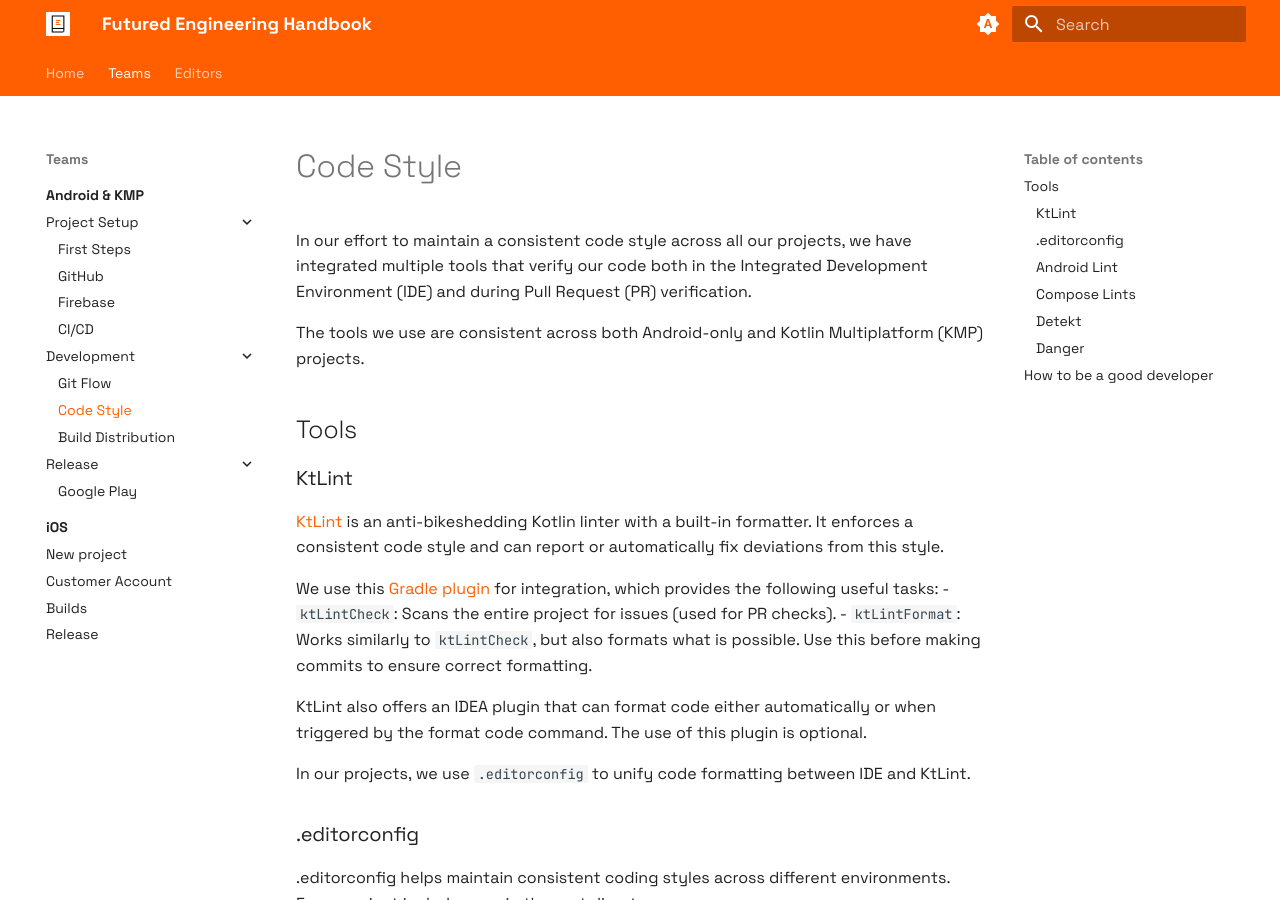
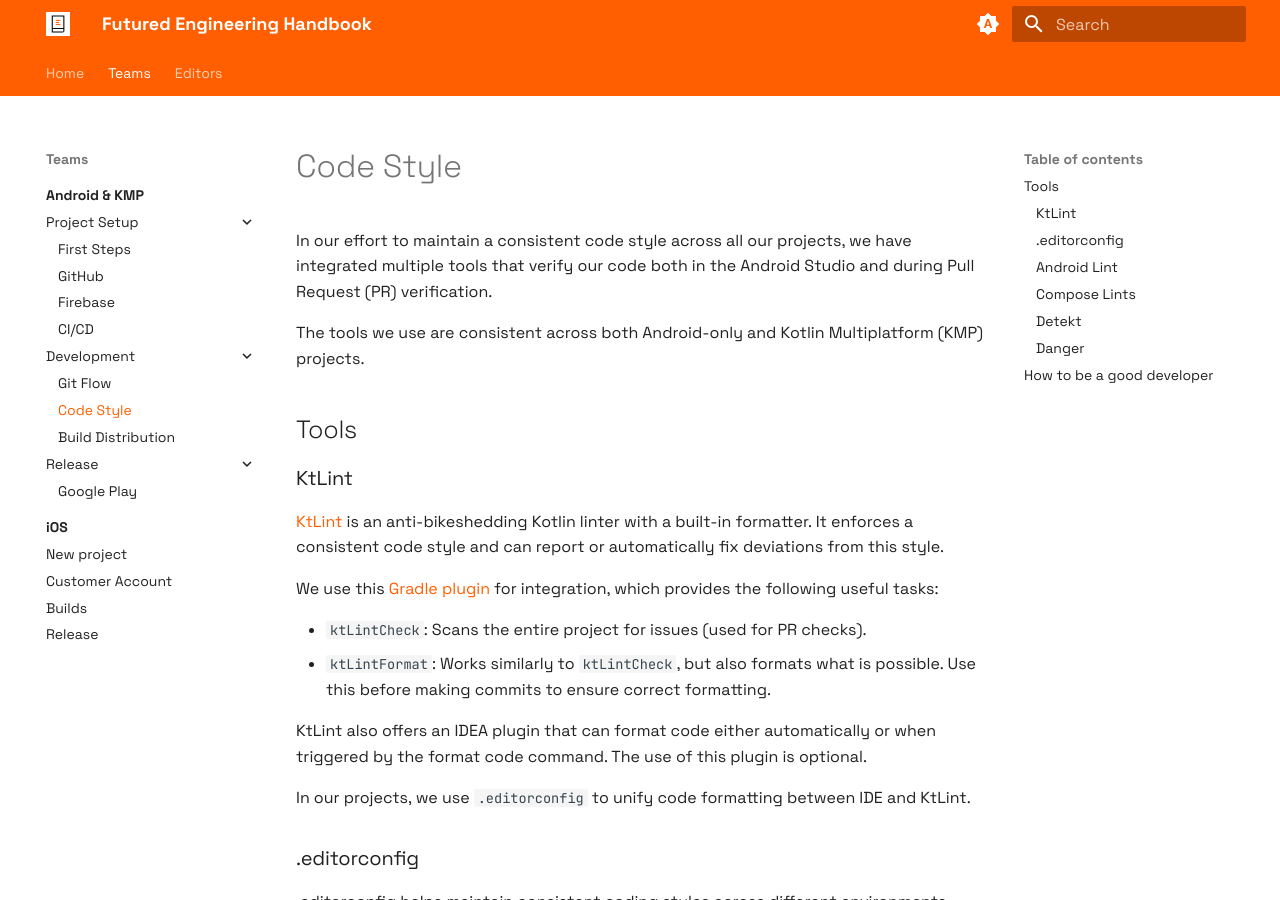
Before and after one commit to futuredapp/Engineering-Handbook, an MkDocs documentation site: the page built from docs/Teams/android/development/10_code_style.md, in a window 1280 px wide and 900 px high. Built offline with MkDocs 1.6.1 and Material for MkDocs 9.7.7, drawn with Linux system fonts in a browser that asks for light colours.

Commit message:
Fix missing empty line

```diff
--- a/docs/Teams/android/development/10_code_style.md
+++ b/docs/Teams/android/development/10_code_style.md
@@ -1,6 +1,6 @@
 # Code Style
 
-In our effort to maintain a consistent code style across all our projects, we have integrated multiple tools that verify our code both in the Integrated Development Environment (IDE) and during Pull Request (PR) verification.
+In our effort to maintain a consistent code style across all our projects, we have integrated multiple tools that verify our code both in the Android Studio and during Pull Request (PR) verification.
 
 The tools we use are consistent across both Android-only and Kotlin Multiplatform (KMP) projects.
 
@@ -11,6 +11,7 @@ The tools we use are consistent across both Android-only and Kotlin Multiplatfor
 [KtLint](https://github.com/pinterest/ktlint) is an anti-bikeshedding Kotlin linter with a built-in formatter. It enforces a consistent code style and can report or automatically fix deviations from this style.
 
 We use this [Gradle plugin](https://github.com/JLLeitschuh/ktlint-gradle) for integration, which provides the following useful tasks:
+
 - `ktLintCheck`: Scans the entire project for issues (used for PR checks).
 - `ktLintFormat`: Works similarly to `ktLintCheck`, but also formats what is possible. Use this before making commits to ensure correct formatting.
 
```
